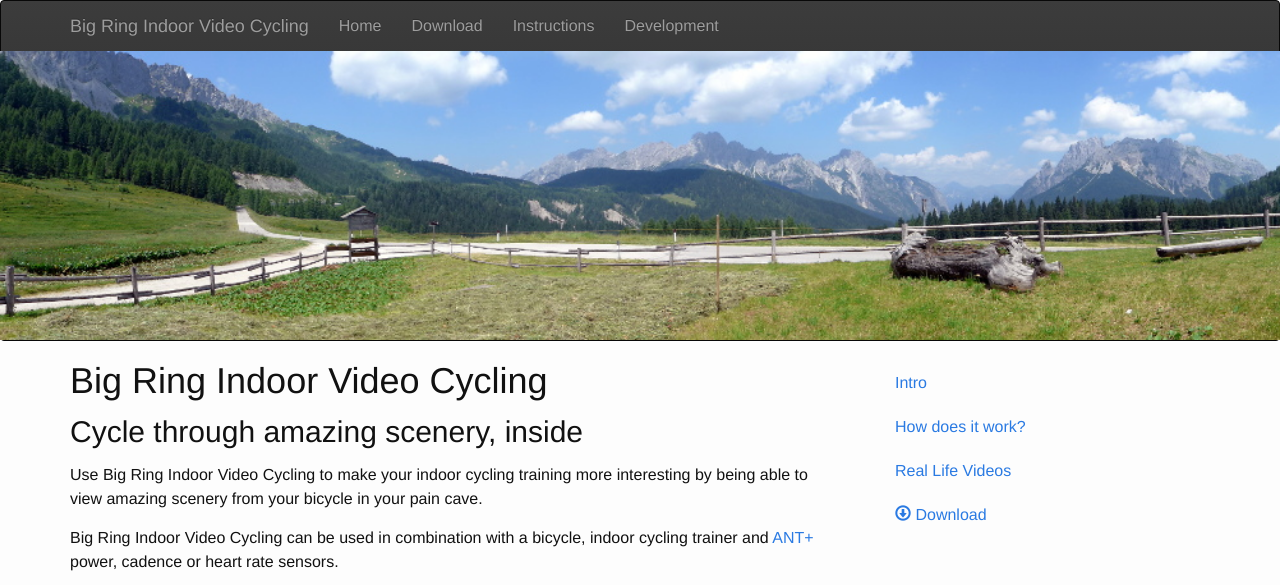
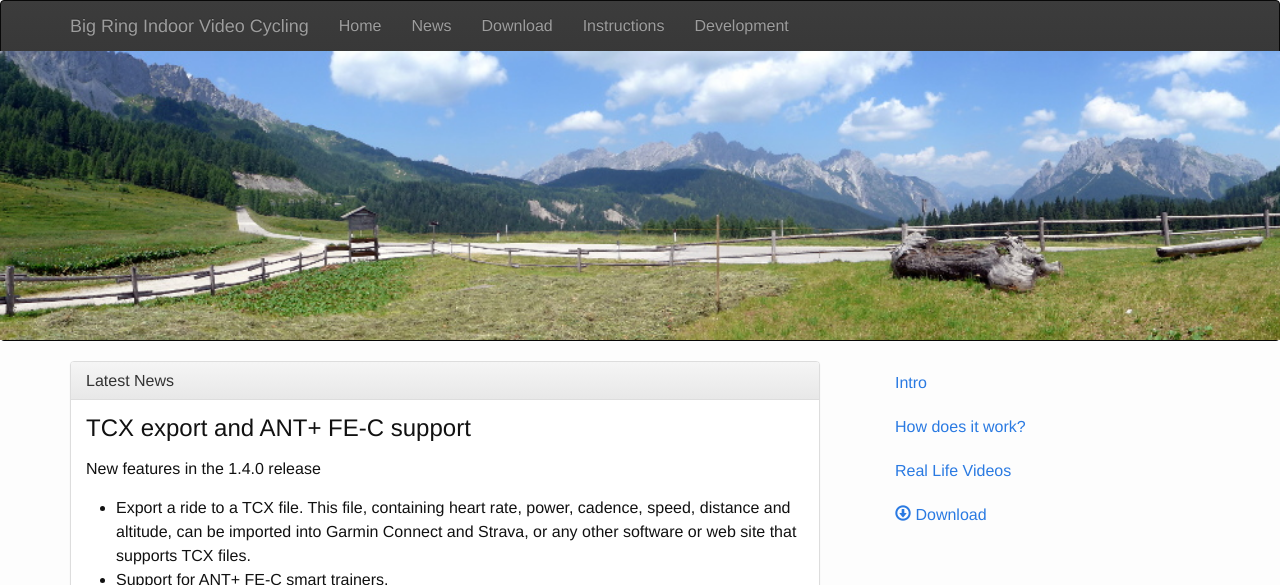
Before and after one commit to rsippl/big-ring, a Jekyll site: the page built from index.html, in a window 1280 px wide and 900 px high, cut to the strip 0-585 px from the top of the window. Built offline with Jekyll 4.4.1, drawn with Linux system fonts in a browser that asks for light colours; nearby versions of some CDN libraries.

Commit message:
Added news posts

```diff
--- a/_includes/header.html
+++ b/_includes/header.html
@@ -13,6 +13,7 @@
         <div id="navbar" class="navbar-collapse collapse">
           <ul class="nav navbar-nav">
               <li><a href="{{ site.url }}/">Home</a></li>
+              <li><a href="{{ site.url }}/news.html">News</a></li>
               <li><a href="{{ site.url }}/download.html">Download</a></li>
               <li><a href="{{ site.url }}/instructions.html">Instructions</a></li>
               <li><a href="{{ site.url }}/development.html">Development</a></li>
--- a/index.html
+++ b/index.html
@@ -5,7 +5,20 @@ layout: default
 
 <div class="col-md-8" role="main">
 
+    <div class="panel panel-default">
+        <div class="panel-heading">
+            <h3 class="panel-title"><a href="news.html">Latest News</a></h3>
+        </div>
+        <div class="panel-body">
+            {% for post in site.posts limit:1 %}
+            <h3>{{ post.title }}</h3>
+            <p>{{ post.content }}</p>
+            {% endfor %}
+        </div>
+    </div>
+
     <h1>Big Ring Indoor Video Cycling</h1>
+
     <h2>Cycle through amazing scenery, inside</h2>
 
     <p>Use Big Ring Indoor Video Cycling to make your indoor cycling training more
```
Also changed, not shown: _posts/2015-12-17-version-1.4.0-released.md (added, +9 -0 lines).
